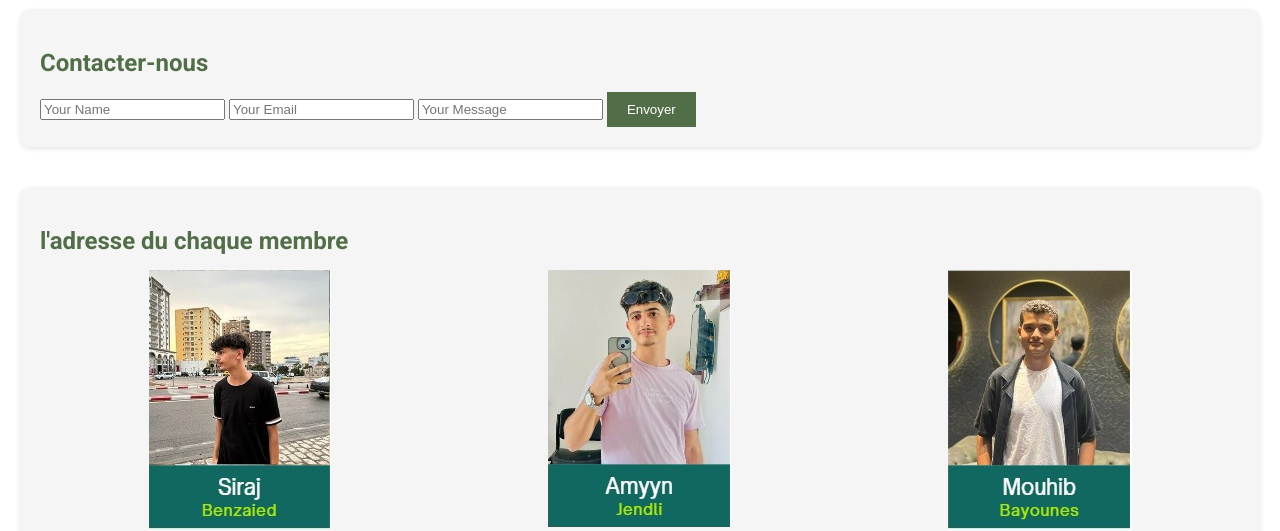
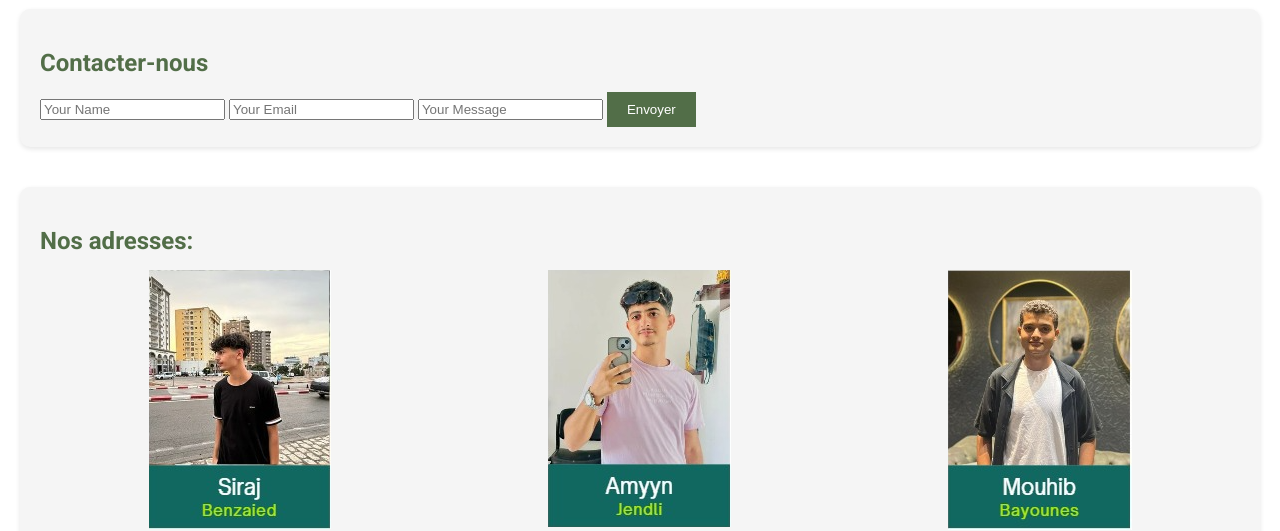
Before and after one commit to mouhibayy/expose, a plain HTML site: page contact.html in a window 1280 px wide. Shown: the part 92-623 px from the top of the page. Drawn offline with Linux system fonts and the light colour scheme.

Commit message:
Update contact.html
nos adresses:

```diff
--- a/contact.html
+++ b/contact.html
@@ -32,7 +32,7 @@
       </form>
     </section>
     <section class="contact">
-      <h2>l'adresse du chaque membre</h2>
+      <h2>Nos adresses:</h2>
       <form>
         <div class="membre">
         <div class="siraj"><img class="membre" src="siraj.PNG" alt=""><div class="social-icons">
```
